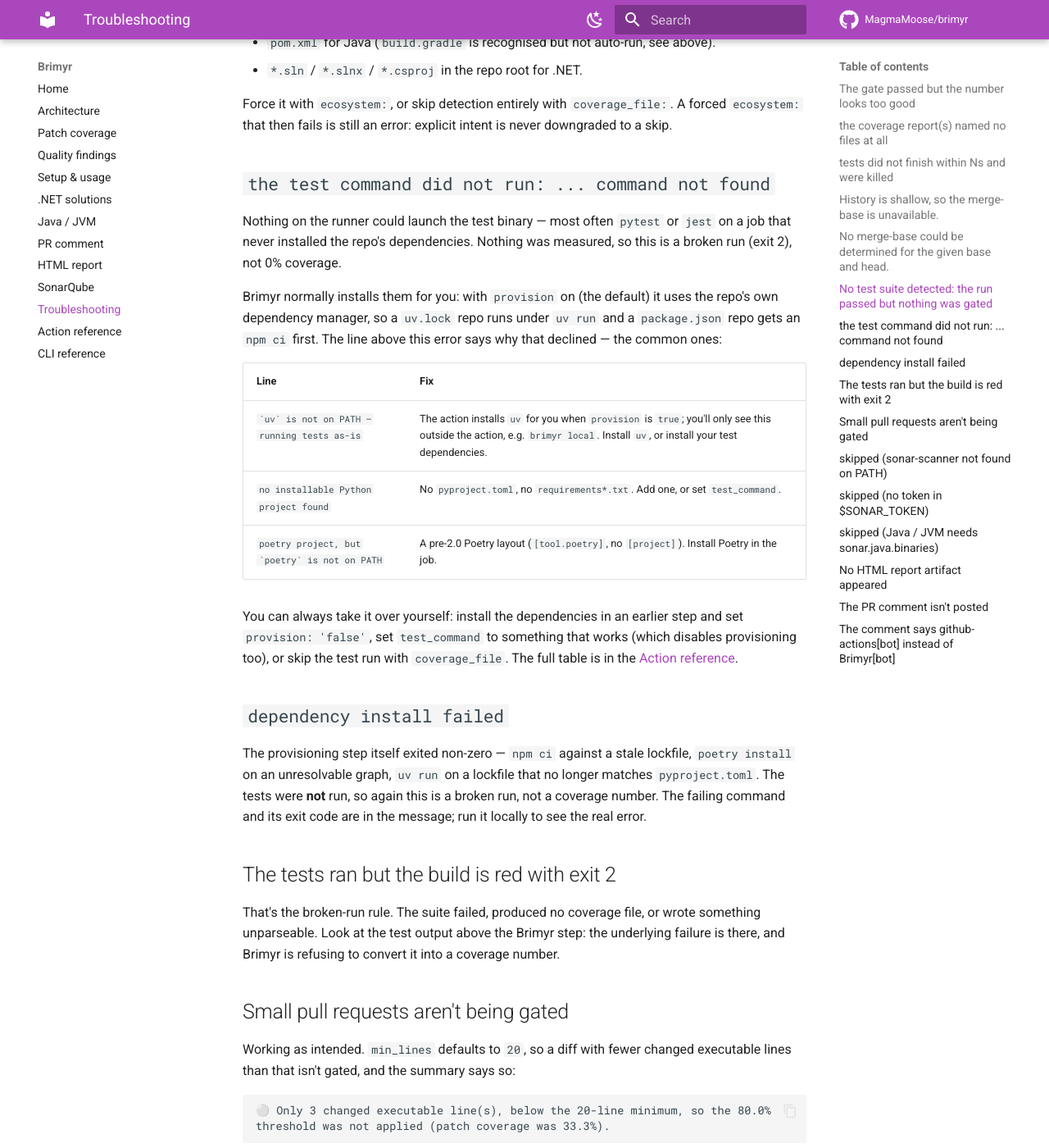
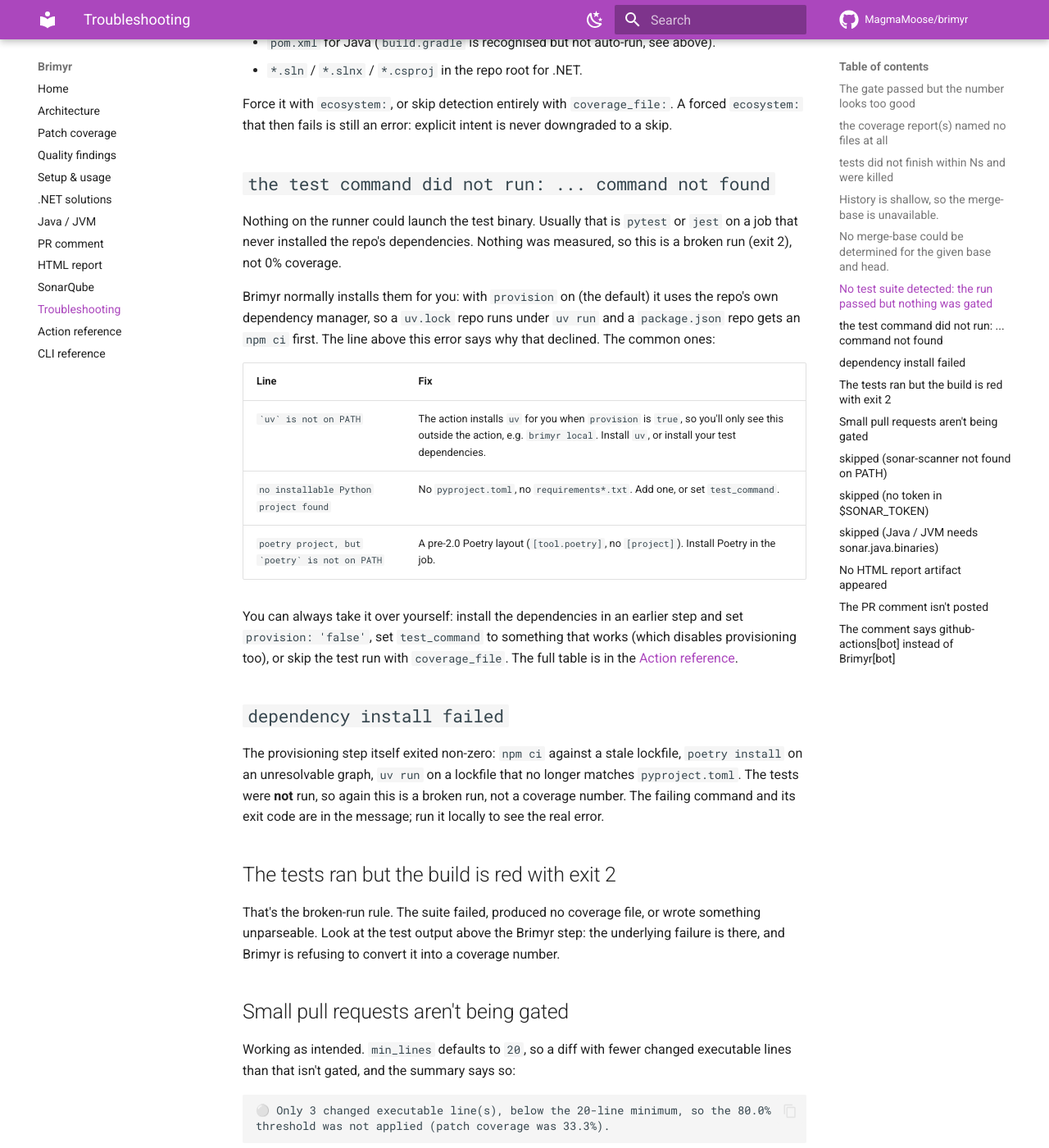
Before and after one commit to MagmaMoose/brimyr, an MkDocs documentation site: the page built from docs/troubleshooting.md, in a window 1280 px wide and 1400 px high, scrolled down 2818 px. Shown: the whole window at 82% size. Built offline with MkDocs 1.6.1 and Material for MkDocs 9.7.7, drawn with Linux system fonts in a browser that asks for light colours; comment, search, counter and statistics services are not loaded.

Commit message:
fix(docs): drop the em-dashes the docs-voice gate rejects
ci.yml greps docs/ for em/en-dashes and fails the `test` check on a hit. The
gate covers docs/ only, so .claude/*.md, AGENTS.md and cli.py's runtime strings
keep using them, which is what makes it easy to write a page in the house voice
and still fail. Colons, commas and full stops instead; the quoted `uv is not on
PATH` message in the troubleshooting table is trimmed rather than reworded, so
it still matches what brimyr prints.

Recorded in SUBSYSTEMS.md under CI gates: mkdocs --strict and markdownlint both
pass a page this gate rejects, so the grep is the only local check that catches it.

````diff
--- a/docs/troubleshooting.md
+++ b/docs/troubleshooting.md
@@ -118,18 +118,18 @@ a skip.
 
 ## `the test command did not run: ... command not found`
 
-Nothing on the runner could launch the test binary — most often `pytest` or `jest` on a
-job that never installed the repo's dependencies. Nothing was measured, so this is a
-broken run (exit 2), not 0% coverage.
+Nothing on the runner could launch the test binary. Usually that is `pytest` or `jest`
+on a job that never installed the repo's dependencies. Nothing was measured, so this is
+a broken run (exit 2), not 0% coverage.
 
 Brimyr normally installs them for you: with `provision` on (the default) it uses the
 repo's own dependency manager, so a `uv.lock` repo runs under `uv run` and a
 `package.json` repo gets an `npm ci` first. The line above this error says why that
-declined — the common ones:
+declined. The common ones:
 
 | Line | Fix |
 | --- | --- |
-| ``` `uv` is not on PATH — running tests as-is ``` | The action installs `uv` for you when `provision` is `true`; you'll only see this outside the action, e.g. `brimyr local`. Install `uv`, or install your test dependencies. |
+| ``` `uv` is not on PATH ``` | The action installs `uv` for you when `provision` is `true`, so you'll only see this outside the action, e.g. `brimyr local`. Install `uv`, or install your test dependencies. |
 | `no installable Python project found` | No `pyproject.toml`, no `requirements*.txt`. Add one, or set `test_command`. |
 | ``` poetry project, but `poetry` is not on PATH ``` | A pre-2.0 Poetry layout (`[tool.poetry]`, no `[project]`). Install Poetry in the job. |
 
@@ -140,7 +140,7 @@ provisioning too), or skip the test run with `coverage_file`. The full table is
 
 ## `dependency install failed`
 
-The provisioning step itself exited non-zero — `npm ci` against a stale lockfile,
+The provisioning step itself exited non-zero: `npm ci` against a stale lockfile,
 `poetry install` on an unresolvable graph, `uv run` on a lockfile that no longer matches
 `pyproject.toml`. The tests were **not** run, so again this is a broken run, not a
 coverage number. The failing command and its exit code are in the message; run it
````
Also changed, not shown: .claude/SUBSYSTEMS.md (+7 -0 lines), docs/action.md (+2 -2 lines), docs/setup.md (+3 -3 lines).
